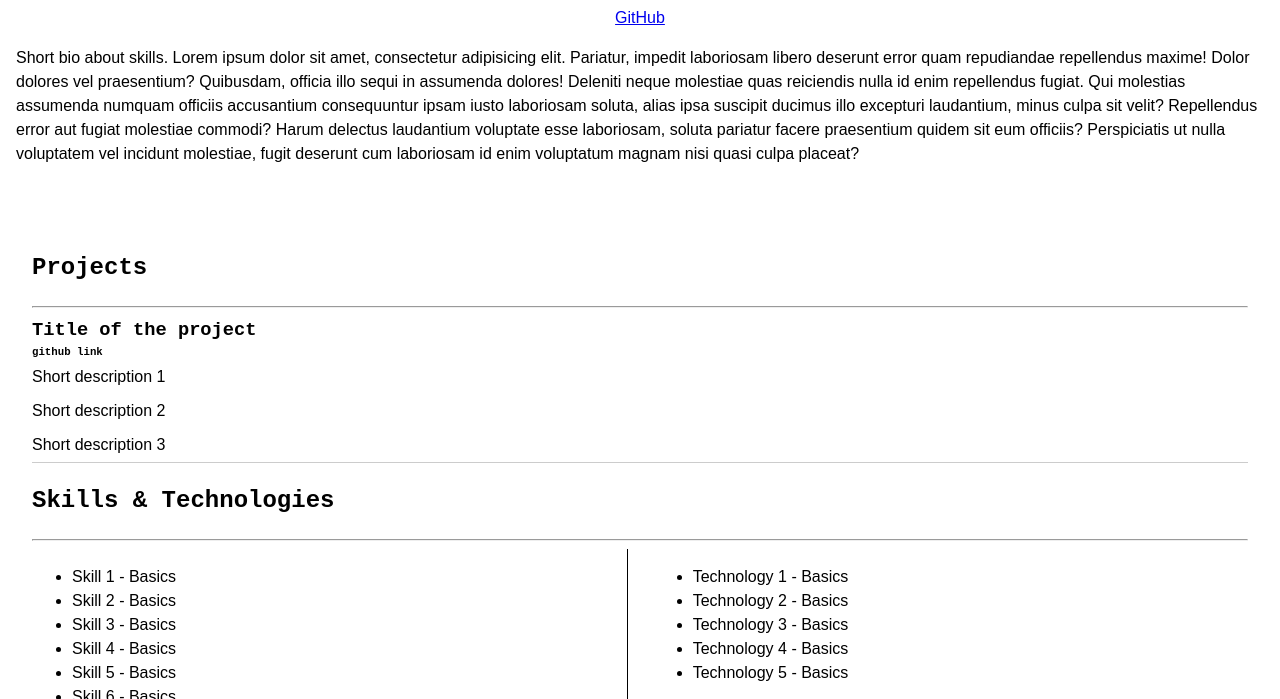
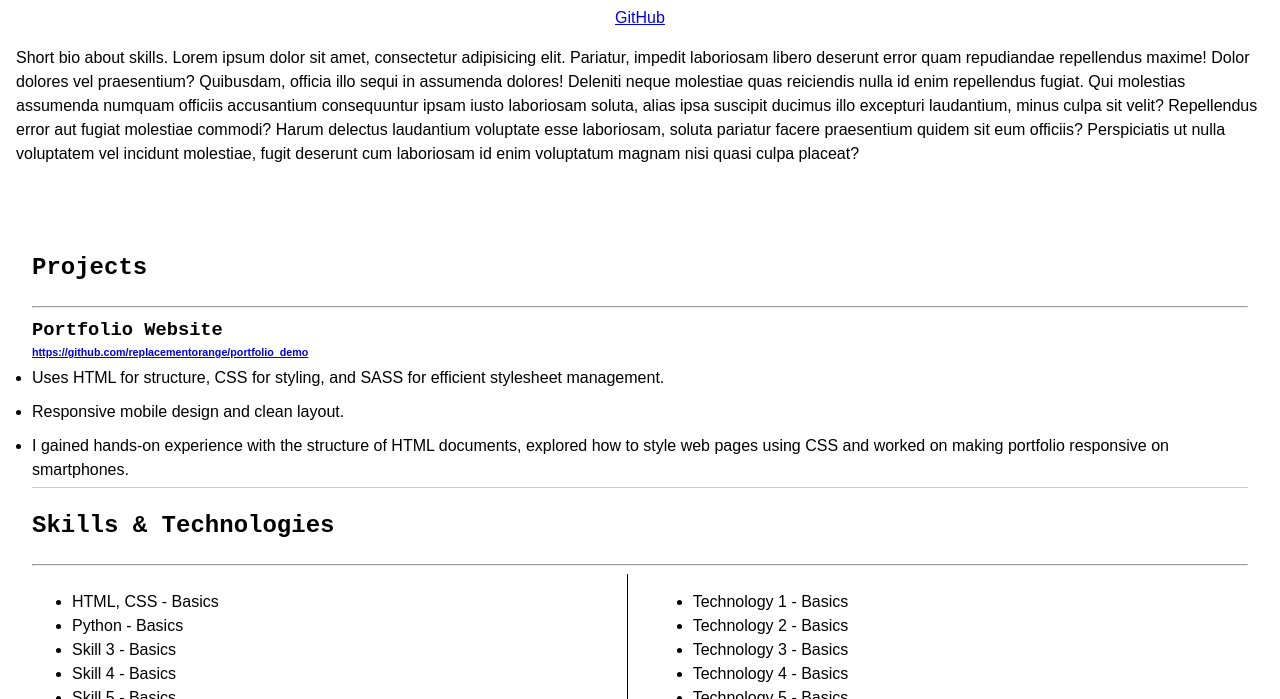
Before and after one commit to replacementorange/portfolio_demo, a website: page dist/index.html in a window 1280 px wide. Shown: the part 101-800 px from the top of the page. Drawn offline with Linux system fonts and the light colour scheme.

Commit message:
Added project description

```diff
--- a/scss/main.scss
+++ b/scss/main.scss
@@ -57,12 +57,12 @@ main {
     }
 
     ul {
-      list-style-type: none; // Remove bullet points
+      //list-style-type: none; // Remove bullet points
       padding: 0;
       margin: 0px; // Remove space above and below the list
 
       li {
-        padding: 5px 0; // Vertical spacing between list items
+        padding: 5px 0; // Vertical spacing between list itemsworked on making portfolio responsive on smartphones.
       }
     }
 
```
Also changed, not shown: dist/css/main.css, dist/index.html, 2 other files.
